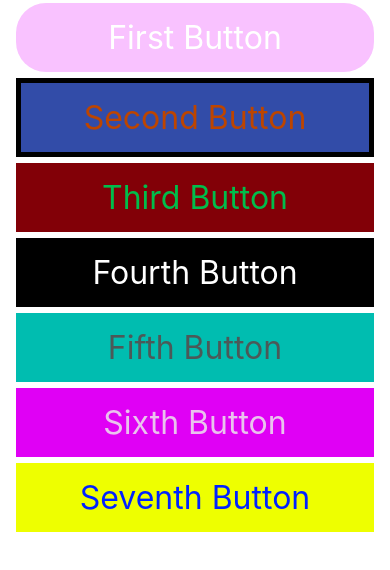
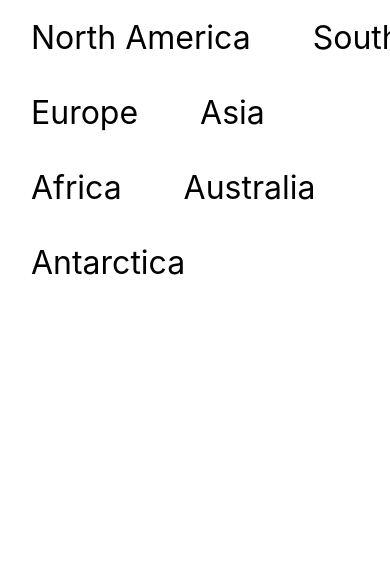
Before and after one commit to Kallory/MobilDevExercise2, a React Native app: screen / in a window 390 px wide. Shown: the top 570 px of the page. Built offline with nearby package versions, Linux system fonts and the light colour scheme.

Commit message:
adding WebView

```diff
--- a/App.js
+++ b/App.js
@@ -1,4 +1,4 @@
-import React from 'react';
+import React, {useState} from 'react';
 import {
   SafeAreaView,
   View,
@@ -9,7 +9,11 @@ import {
   StatusBar,
   Alert,
   TouchableOpacity,
+  Dimensions,
+  requireNativeComponent,
 } from 'react-native';
+
+import { WebView} from 'react-native-webview';
 
 const CustomButton = ({ title, onPress, buttonStyle, textStyle }) => {
   return (
@@ -101,27 +105,97 @@ const DATA = [
   }
 ];
 
-const Item = ({title, buttonStyle, textStyle}) => (
-  <View>
-    {/* <Text style={styles.title}>{title}</Text> */}
-    <CustomButton
-          title={title}
-          onPress={() => Alert.alert(title)}
-          buttonStyle={buttonStyle}
-          textStyle={textStyle}
-          />
-  </View>
-);
+const links = [
+  {
+    id: 'north-america',
+    title: 'North America',
+    url: 'https://en.wikipedia.org/wiki/North_America',
+  },
+  {
+    id: 'south-america',
+    title: 'South America',
+    url: 'https://en.wikipedia.org/wiki/South_America',
+  },
+  {
+    id: 'europe',
+    title: 'Europe',
+    url: 'https://en.wikipedia.org/wiki/Europe',
+  },
+  {
+    id: 'asia',
+    title: 'Asia',
+    url: 'https://en.wikipedia.org/wiki/Asia',
+  },
+  {
+    id: 'africa',
+    title: 'Africa',
+    url: 'https://en.wikipedia.org/wiki/Africa',
+  },
+  {
+    id: 'australia',
+    title: 'Australia',
+    url: 'https://en.wikipedia.org/wiki/Australia_(continent)',
+  },
+  {
+    id: 'antarctica',
+    title: 'Antarctica',
+    url: 'https://en.wikipedia.org/wiki/Antarctica',
+  },
+];
+
+
+// const Item = ({title, buttonStyle, textStyle}) => (
+//   <View>
+//     <CustomButton
+//           title={title}
+//           onPress={() => Alert.alert(title)}
+//           buttonStyle={buttonStyle}
+//           textStyle={textStyle}
+//           />
+//   </View>
+// );
+
+// const App = () => {
+//   return (
+//     <SafeAreaView style={styles.container}>
+//       <FlatList
+//         data={DATA}
+//         renderItem={({item}) => <Item title={item.title} buttonStyle={item.buttonStyle} textStyle={item.textStyle}/>}
+//         keyExtractor={item => item.id}
+//       />
+
+//     </SafeAreaView>
+//   );
+// };
 
 const App = () => {
+  const [selectedLink, setSelectedLink] = useState(null);
+
+  const handleButtonPress = (link) => {
+    setSelectedLink(link);
+  };
+
+  const renderLink = ({ item }) => (
+    <CustomButton
+      title={item.title}
+      onPress={() => handleButtonPress(item)}
+      buttonStyle={styles.linkButton}
+      textStyle={styles.linkButtonText}
+    />
+  );
+
   return (
     <SafeAreaView style={styles.container}>
       <FlatList
-        data={DATA}
-        renderItem={({item}) => <Item title={item.title} buttonStyle={item.buttonStyle} textStyle={item.textStyle}/>}
-        keyExtractor={item => item.id}
+        data={links}
+        renderItem={renderLink}
+        keyExtractor={(item) => item.id}
+        numColumns={2}
       />
 
+      {selectedLink && (
+        <WebView source={{ uri: selectedLink.url }} style={styles.webView} />
+      )}
     </SafeAreaView>
   );
 };
@@ -151,5 +225,4 @@ const styles = StyleSheet.create({
   },
 });
 
-
 export default App;
--- a/app.json
+++ b/app.json
@@ -3,7 +3,7 @@
     "name": "Palmer-Project3Again",
     "slug": "Palmer-Project3Again",
     "version": "1.0.0",
-    "orientation": "portrait",
+    "orientation": "default",
     "icon": "./assets/icon.png",
     "userInterfaceStyle": "light",
     "splash": {
--- a/package.json
+++ b/package.json
@@ -12,7 +12,8 @@
     "expo": "~48.0.6",
     "expo-status-bar": "~1.4.4",
     "react": "18.2.0",
-    "react-native": "0.71.3"
+    "react-native": "0.71.3",
+    "react-native-webview": "^11.26.1"
   },
   "devDependencies": {
     "@babel/core": "^7.20.0"
```
Also changed, not shown: 1 other file (tests, documents, lock files or other folders).
